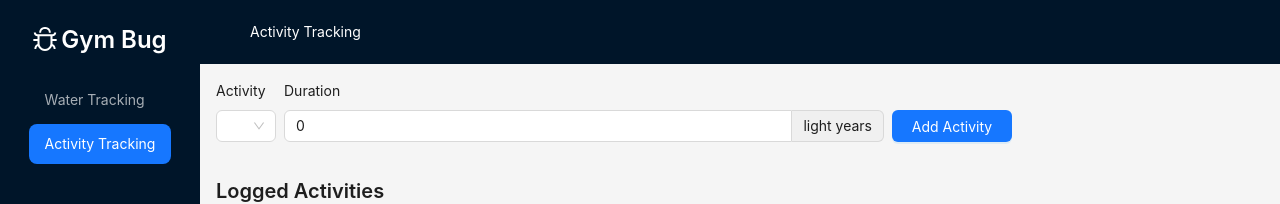
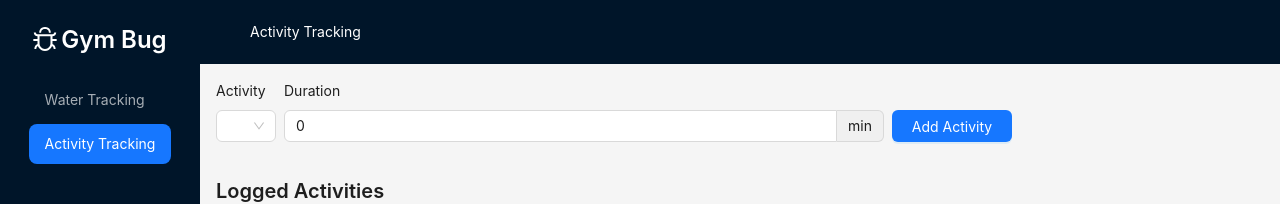
Before and after one commit to cezarmocanu/gym-bug, a React (Vite) app: page /activity in a window 1280 px wide. Shown: the top 204 px of the page. Built offline with nearby package versions, Linux system fonts and the light colour scheme.

Commit message:
I changed the unit of duration input from 'light years' to 'min'

```diff
--- a/src/views/ActivityTrackingView.jsx
+++ b/src/views/ActivityTrackingView.jsx
@@ -56,10 +56,10 @@ export const ActivityTrackingView = () => {
         duration: duration,
       },
     ]);
+    return <Empty />;
   };
 
   const renderActivities = () => {
-    return <Empty />;
 
     if (activities.length >= 0) {
       return <Empty />;
@@ -110,7 +110,7 @@ export const ActivityTrackingView = () => {
               <Typography.Text>Duration</Typography.Text>
               <InputNumber
                 style={{ width: 600 }}
-                addonAfter="light years"
+                addonAfter="min"
                 value={duration}
                 min={0}
                 defaultValue={0}
```
